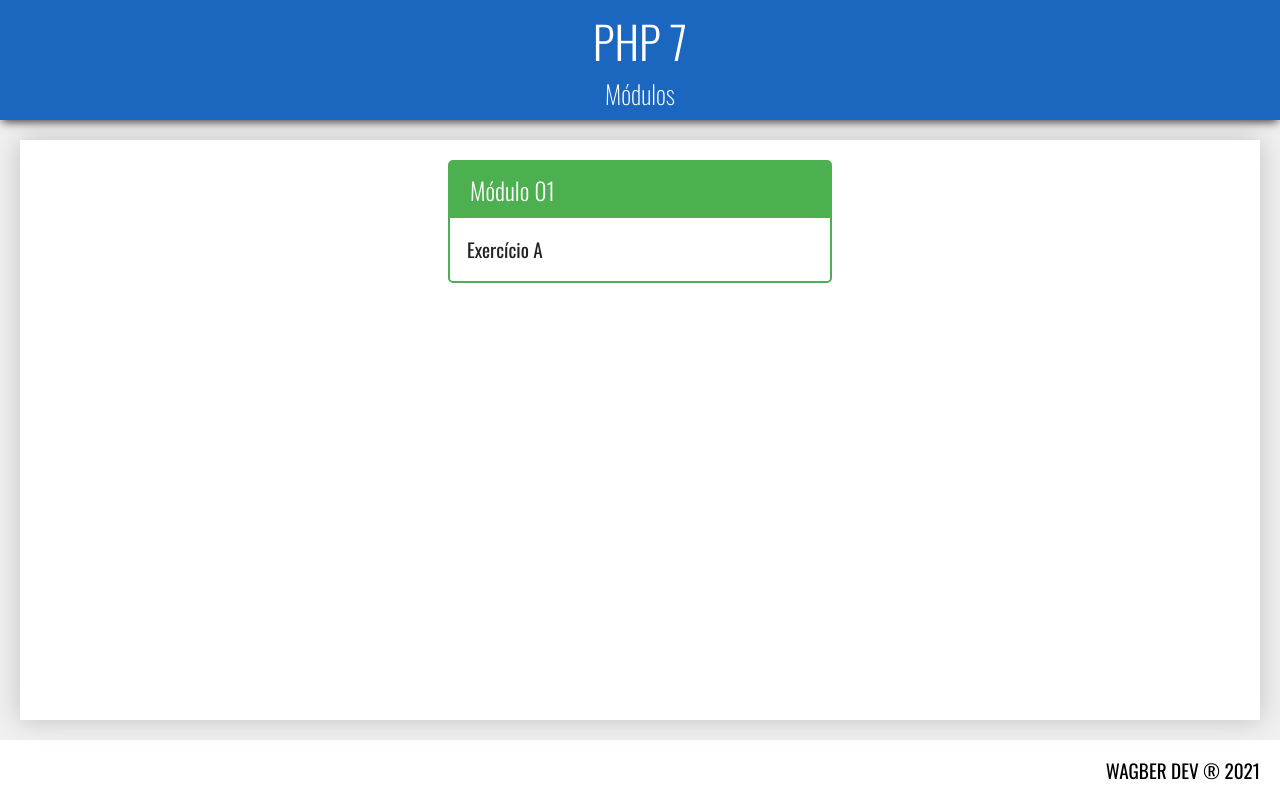
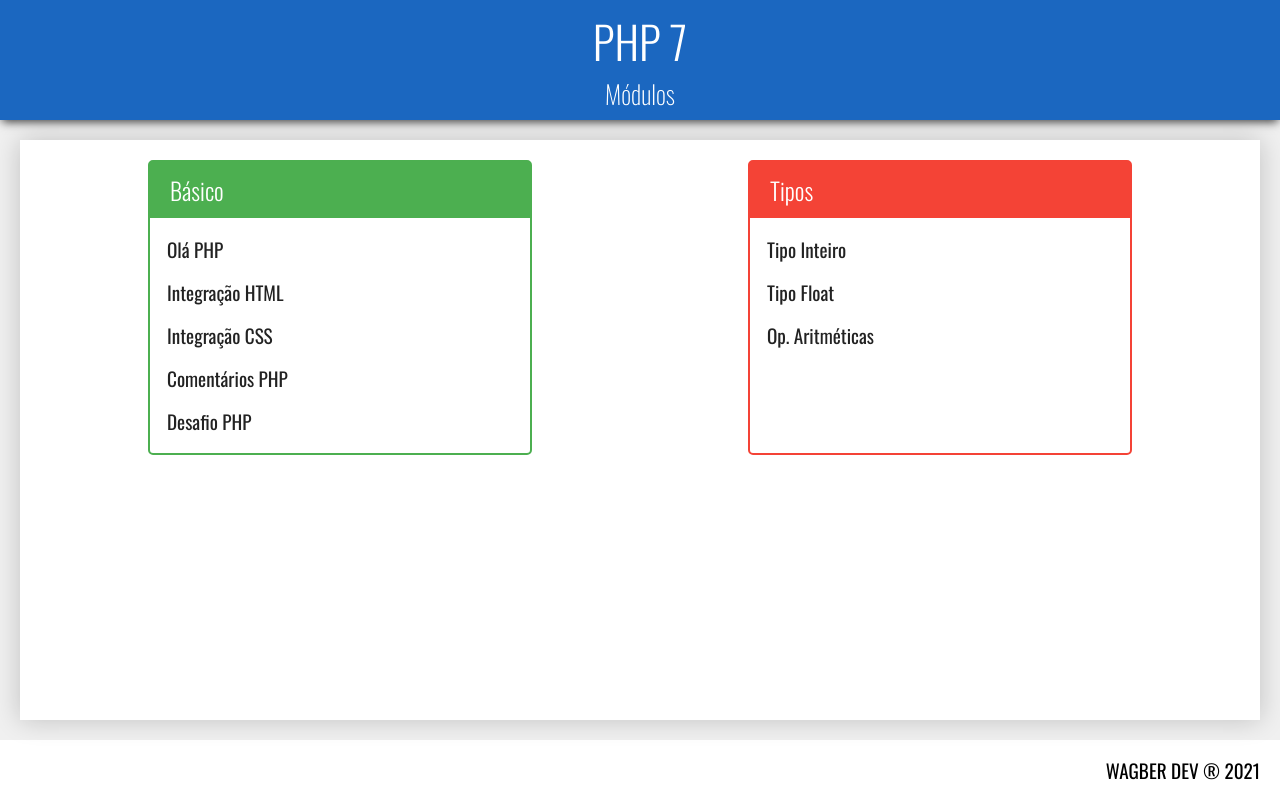
Before and after one commit to wagber/projetoModuloEstudoWeb, a PHP site: page / in a window 1280 px wide. Run offline with PHP 8.4, Linux system fonts and the light colour scheme.

Commit message:
Adicionado dados no arquivo index.php

```diff
--- a/index.php
+++ b/index.php
@@ -15,9 +15,21 @@
         <div class="conteudo">
             <nav class="modulos">
                 <div class="modulo verde">
-                    <h3>Módulo 01</h3>
+                    <h3>Básico</h3>
                     <ul>
-                        <li><a href="exercicio.php?dir=teste&file=teste">Exercício A</a></li>
+                        <li><a href="exercicio.php?dir=basico&file=ola">Olá PHP</a></li>
+                        <li><a href="exercicio.php?dir=basico&file=html">Integração HTML</a></li>
+                        <li><a href="exercicio.php?dir=basico&file=css">Integração CSS</a></li>
+                        <li><a href="exercicio.php?dir=basico&file=comentarios">Comentários PHP</a></li>
+                        <li><a href="exercicio.php?dir=basico&file=desafio">Desafio PHP</a></li>
+                    </ul>
+                </div>
+                <div class="modulo vermelho">
+                    <h3>Tipos</h3>
+                    <ul>
+                        <li><a href="exercicio.php?dir=tipos&file=int">Tipo Inteiro</a></li>
+                        <li><a href="exercicio.php?dir=tipos&file=float">Tipo Float</a></li>
+                        <li><a href="exercicio.php?dir=tipos&file=aritmeticas">Op. Aritméticas</a></li>
                     </ul>
                 </div>
             </nav>
```
